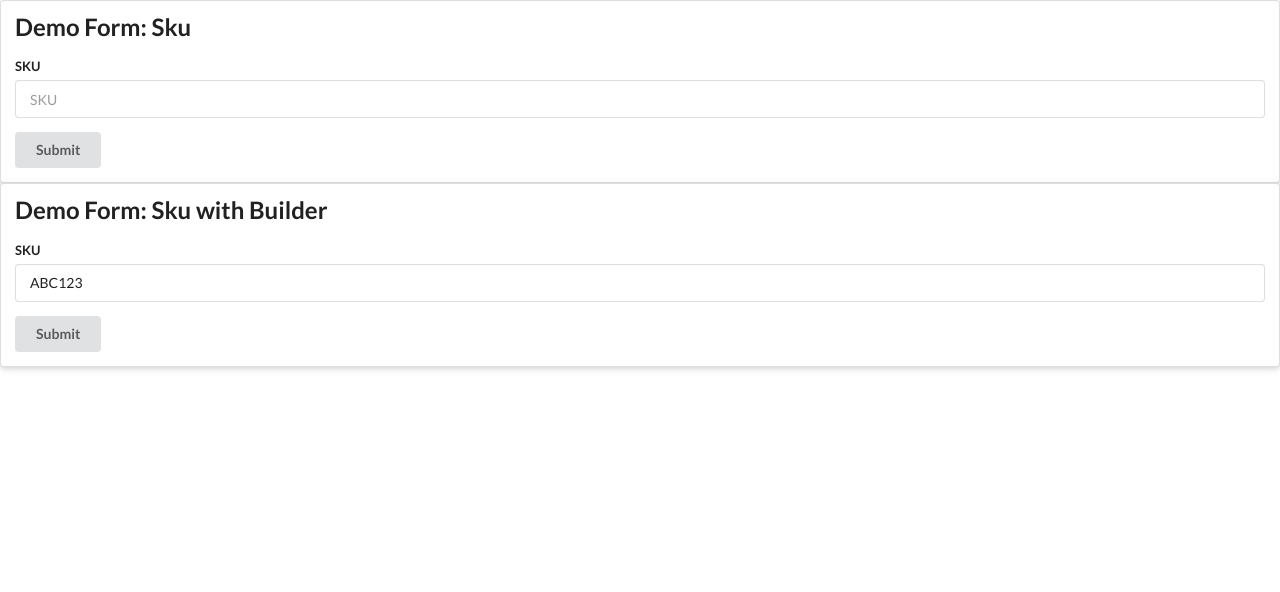
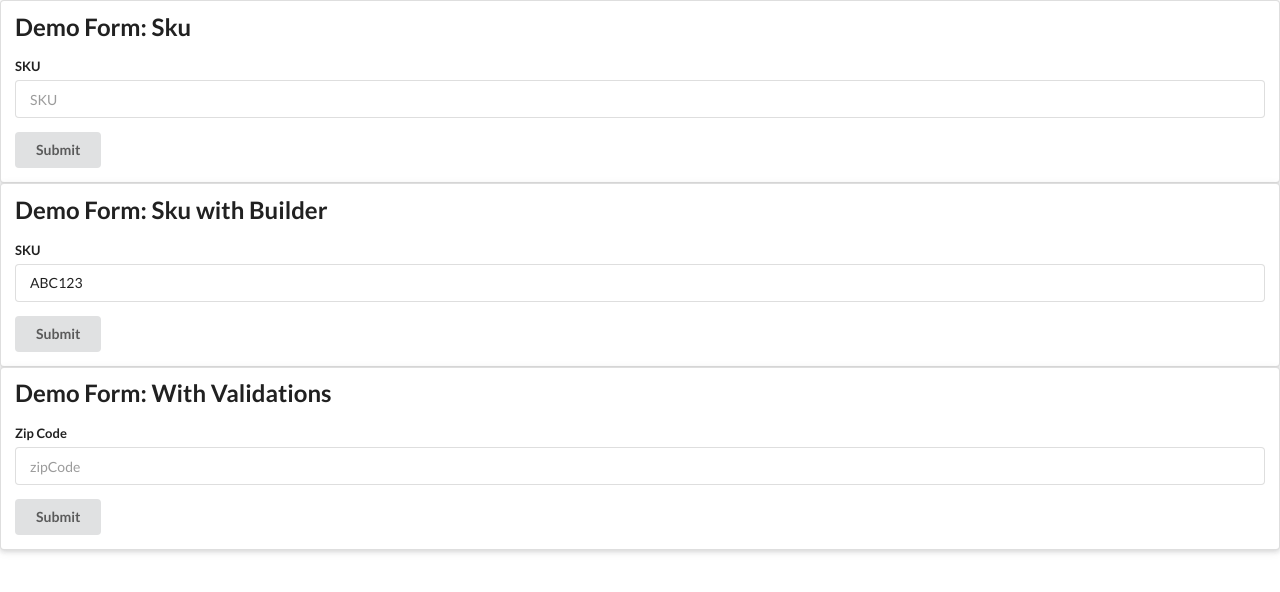
Before and after one commit to asia898/demo-form-sku, an Angular app: page / in a window 1280 px wide. Shown: the top 592 px of the page. Built offline with nearby package versions, Linux system fonts and the light colour scheme.

Commit message:
Add new component DemoFormWithValidations. Import AbstractControl and Validators classes. Add required validation to the component. Set up zipCode: AbstractControl. Assign this.zipCoe

```diff
--- a/src/app/app.component.html
+++ b/src/app/app.component.html
@@ -1,2 +1,3 @@
 <app-demo-form-sku></app-demo-form-sku>
 <app-demo-form-sku-with-builder></app-demo-form-sku-with-builder>
+<app-demo-form-with-validations></app-demo-form-with-validations>
--- a/src/app/app.module.ts
+++ b/src/app/app.module.ts
@@ -8,12 +8,14 @@ import {
 import { AppComponent } from './app.component';
 import { DemoFormSkuComponent } from './demo-form-sku.component';
 import { DemoFormSkuWithBuilderComponent } from './demo-form-sku-with-builder/demo-form-sku-with-builder.component'
+import { DemoFormWithValidations } from './demo-form-with-validations/demo-form-with-validations.component';
 
 @NgModule({
   declarations: [
     AppComponent,
     DemoFormSkuComponent,
-    DemoFormSkuWithBuilderComponent
+    DemoFormSkuWithBuilderComponent,
+    DemoFormWithValidations
   ],
   imports: [
     BrowserModule,
--- /dev/null
+++ b/src/app/demo-form-with-validations/demo-form-with-validations.component.html
@@ -0,0 +1,16 @@
+
+<div class="ui raised segment">
+    <h2 class="ui header">Demo Form: With Validations</h2>
+    <form [formGroup]="myForm"
+        (ngSubmit)="onSubmited(myForm.value)"
+        class="ui form">
+        <div class="field">
+            <label for="zipCodeInput">Zip Code</label>
+            <input type="text"
+                id="zipCodeInput"
+                placeholder="zipCode"
+                [formControl]="$any(myForm.controls['zipCode'])">
+        </div>
+        <button type="submit" class="ui button">Submit</button>
+    </form>
+</div>
--- /dev/null
+++ b/src/app/demo-form-with-validations/demo-form-with-validations.component.ts
@@ -0,0 +1,29 @@
+import { Component } from '@angular/core';
+import {
+    FormBuilder,
+    FormGroup,
+    AbstractControl,
+    Validators
+} from '@angular/forms';
+
+@Component({
+    selector: 'app-demo-form-with-validations',
+    templateUrl: './demo-form-with-validations.component.html'
+})
+
+export class DemoFormWithValidations{
+    myForm: FormGroup;
+    zipCode: AbstractControl;
+
+    constructor(fb: FormBuilder) {
+        this.myForm = fb.group({
+            'zipCode': ['', Validators.required]
+        });
+
+        this.zipCode = this.myForm.controls['zipCode'];
+    }
+
+    onSubmited(value: string): void {
+        console.log('Form submitted. New value is: ', value);
+    }
+}
```
